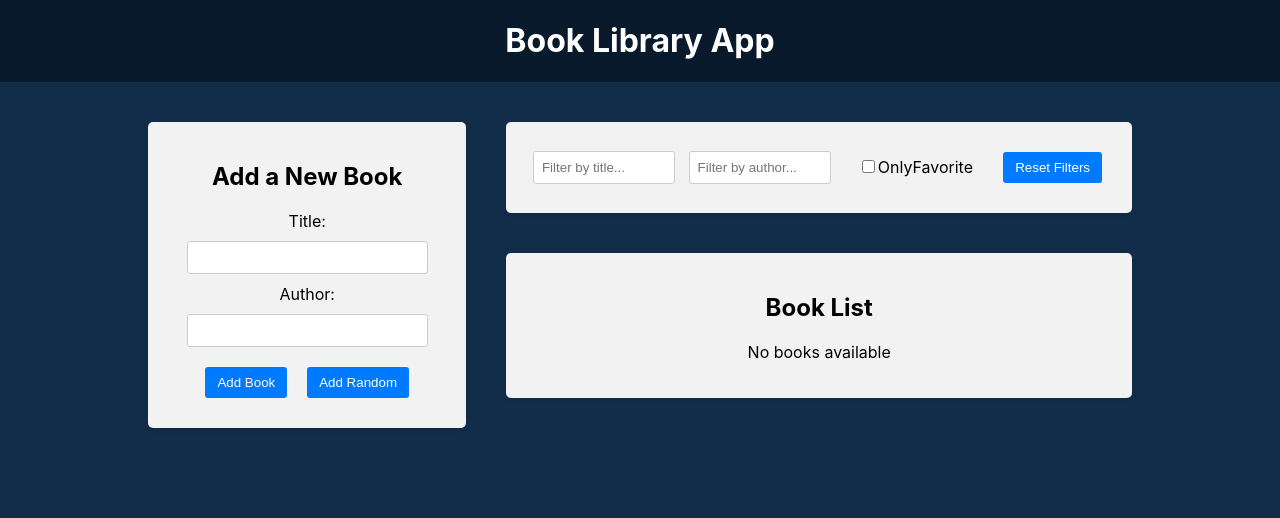
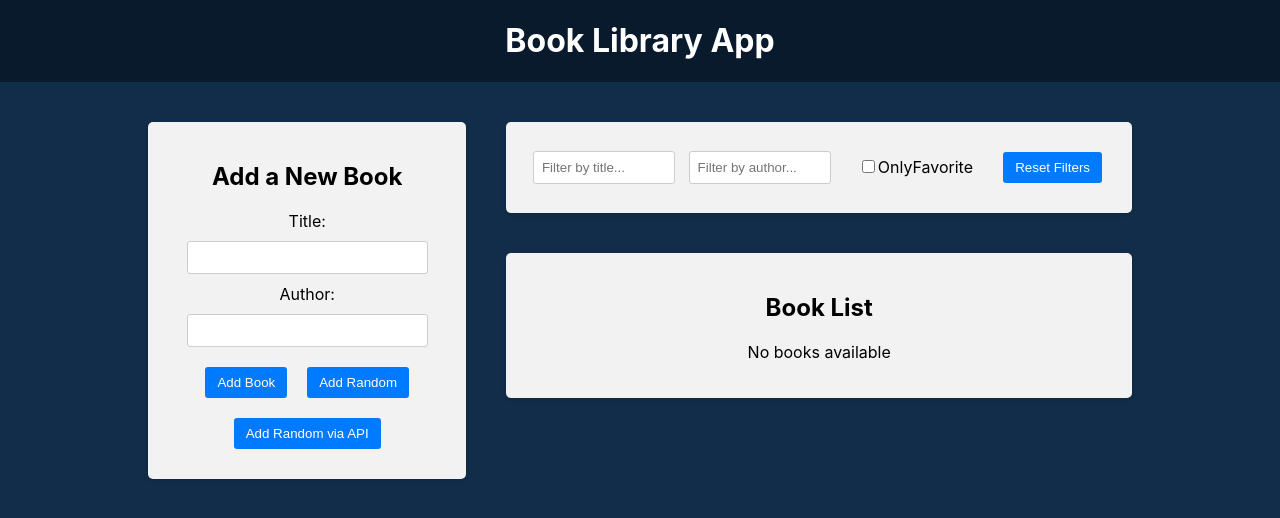
Before and after one commit to ProgMachineProg/book-library-app, a React (Create React App) app in the folder frontend/: page / in a window 1280 px wide. Shown: the top 518 px of the page. Built offline with nearby package versions, Linux system fonts and the light colour scheme.

Commit message:
Add random book via API

```diff
--- a/frontend/package.json
+++ b/frontend/package.json
@@ -7,6 +7,7 @@
     "@testing-library/jest-dom": "^5.17.0",
     "@testing-library/react": "^13.4.0",
     "@testing-library/user-event": "^13.5.0",
+    "axios": "^1.7.2",
     "react": "^18.3.1",
     "react-dom": "^18.3.1",
     "react-icons": "^5.2.1",
--- a/frontend/src/components/BookForm/BookForm.js
+++ b/frontend/src/components/BookForm/BookForm.js
@@ -4,6 +4,7 @@
 import createBookWithID from "../../utils/createBookWithID";
 import booksData from '../../data/books.json'
 import './BookForm.css'
+import axios from "axios";
 
 const BookForm = () => {
     const [title, setTitle] = useState('')
@@ -23,6 +24,17 @@
             setTitle('')
             setAuthor('')
         }
+    }
+
+    const handleAddRandomBookViaAPI = async () => {
+        try {
+            const res = await axios.get('http://localhost:4000/random-book')
+            if (res?.data?.title && res?.data?.author) {
+                dispatch(addBook(createBookWithID(res.data)));
+            }
+        } catch (error) {
+            console.log('Error fetching random book', error);
+        }
 
     }
 
@@ -40,6 +52,7 @@
                 </div>
                 <button type="submit">Add Book</button>
                 <button type="button" onClick={handleAddRandomBook}>Add Random</button>
+                <button type="button" onClick={handleAddRandomBookViaAPI}> Add Random via API</button>
             </form>
         </div>
     )
```
Also changed, not shown: 1 other file (tests, documents, lock files or other folders).
